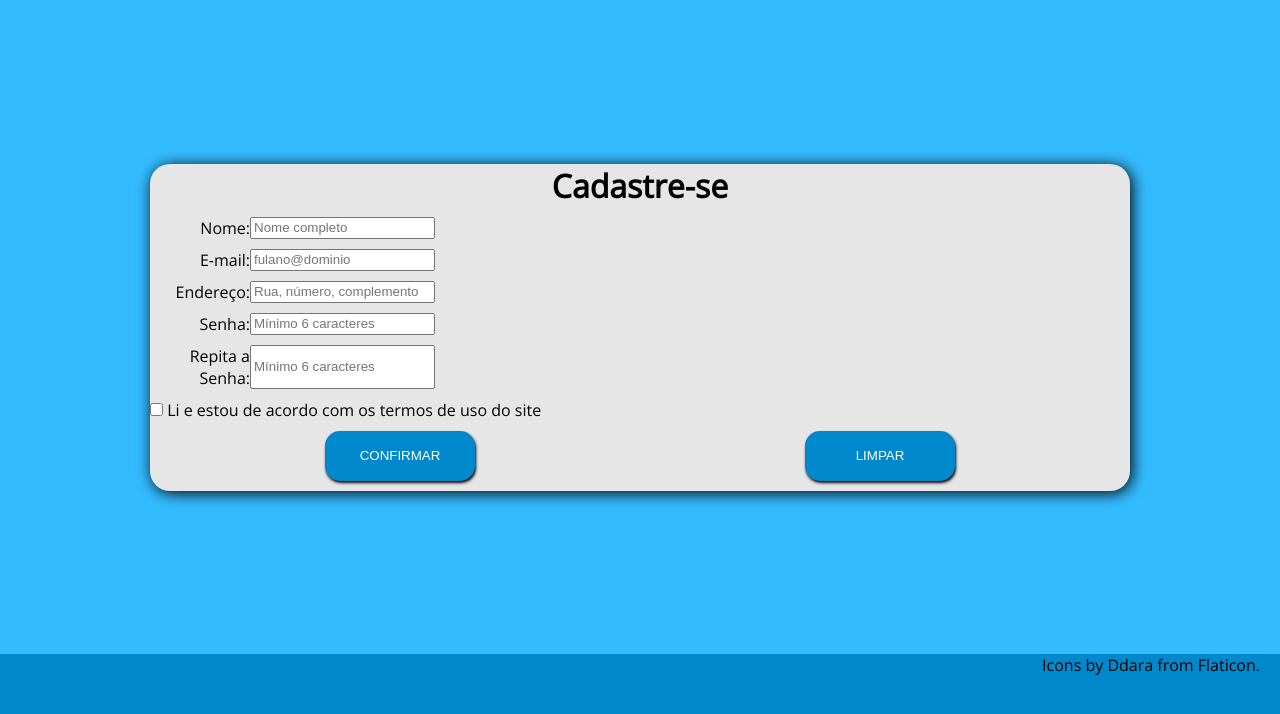
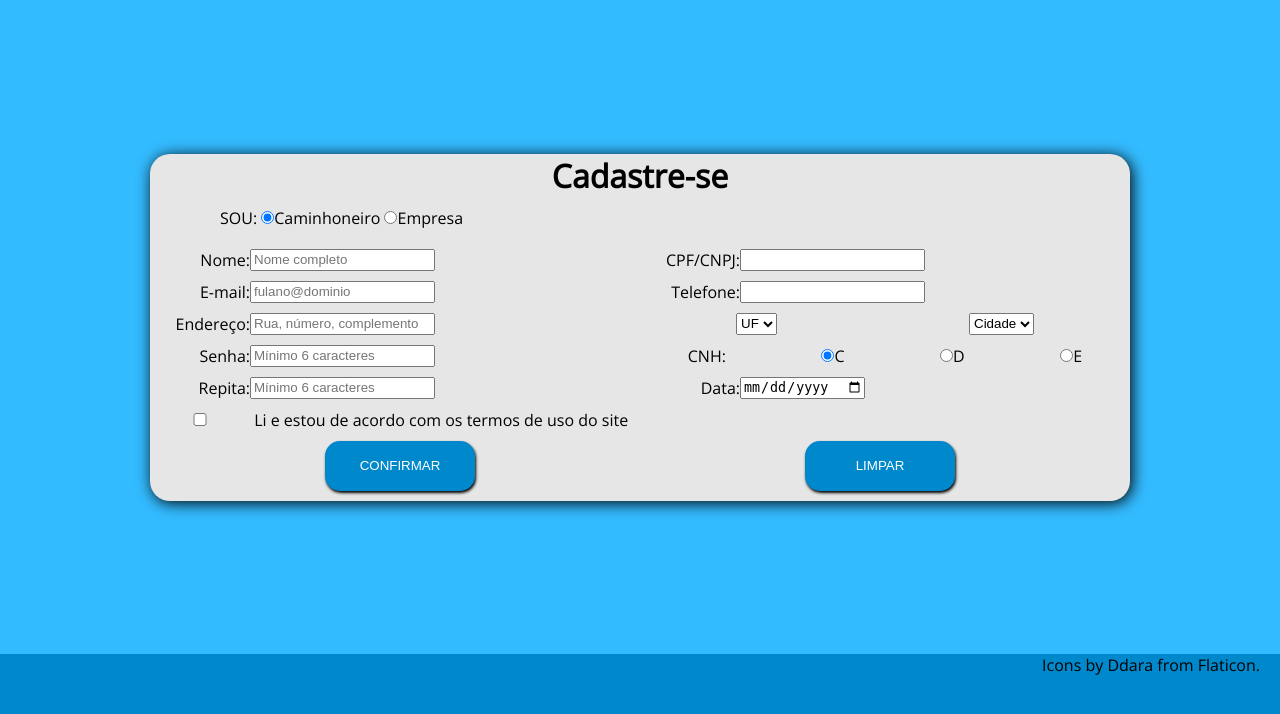
Before and after one commit to vitor-apolinario/WEBSITE-PHP, a PHP site: page /cadastro.php in a window 1280 px wide. Shown: the part 86-800 px from the top of the page. Run offline with PHP 8.4, Linux system fonts and the light colour scheme; data comes from the database, SQL or seed files in the repository; some web fonts are replaced.

Commit message:
ajustes cadastro e inicio do ajax do campo local

```diff
--- /dev/null
+++ b/ajax/buscaCidades.php
@@ -0,0 +1,5 @@
+<?php
+	include "../includes/conexao.php";
+	$sql="SELECT * FROM `cidade` WHERE estado='".$_GET['uf']."'";
+}
+?>
--- a/cadastro.php
+++ b/cadastro.php
@@ -30,46 +30,87 @@
 	<div class="container">
 		<h1 style="text-align: center;">Cadastre-se</h1>
 		<form action="cadastros/cad_usuario.php" method="post" id="form-cadastro">
+			<div class="tipo-usuario">
+				<label>SOU:</label>
+			    <label><input type="radio" name="fl_usuario" value="C" id="uC" checked>Caminhoneiro</label>
+			    <label><input type="radio" name="fl_usuario" value="E" id="uE">Empresa</label>
+			</div>
 		    <div class="form-item">
 		      <div>
 			      <label for="nome" class="label-alinhado">Nome:</label>
 			      <input type="text" id="nome" name="nome" maxlength="50" placeholder="Nome completo">
-		      	  <br><span class="msg-erro label-alinhado" id="msg-nome"></span>
+		      	  <br><span class="msg-erro" id="msg-nome"></span>
+		      </div>
+		      <div>
+			      <label for="cpfcnpj" class="label-alinhado">CPF/CNPJ:</label>
+			      <input type="text" id="cpfcnpj" name="cpfcnpj" maxlength="13">
+		      	  <br><span class="msg-erro" id="msg-cpfcnpj"></span>
 		      </div>
 		    </div>
 		    <div class="form-item">
 		      <div>
 			      <label for="email" class="label-alinhado">E-mail:</label>
 			      <input type="email" id="email" name="email" placeholder="fulano@dominio" maxlength="50">
-			      <br><span class="msg-erro label-alinhado" id="msg-email"></span>
+			      <br><span class="msg-erro" id="msg-email"></span>
+			  </div>
+			  <div>
+			      <label for="telefone" class="label-alinhado">Telefone:</label>
+			      <input type="text" id="telefone" name="telefone" placeholder="" maxlength="50">
+			      <br><span class="msg-erro" id="msg-telefone"></span>
 			  </div>
 		    </div>
 		    <div class="form-item">
 			   	<div>
 			      <label for="endereco" class="label-alinhado">Endereço:</label>
 			      <input type="text" id="endereco" name="endereco" placeholder="Rua, número, complemento" maxlength="50">
-			      <br><span class="msg-erro label-alinhado" id="msg-endereco"></span>
+			      <br><span class="msg-erro" id="msg-endereco"></span>
+			    </div>
+			    <div class="local">
+			    	<select onchange="carregaCidades()">
+			    		<option value="">UF</option>
+						<?php
+							include "includes/conexao.php";
+							$sql="select sigla from estado";
+							$resultado=mysqli_query($conexao, $sql);
+
+							while($uf=mysqli_fetch_array($resultado))
+								echo "<option value='".$uf['sigla']."'>".$uf['sigla']."</option>";
+						?>
+			    	</select>
+			    	<select>
+			    		<option value="">Cidade</option>
+			    	</select>
 			    </div>
 		    </div>
 		    <div class="form-item">
 		      <div>
 			      <label for="senha" class="label-alinhado">Senha:</label>
 			      <input type="password" id="senha" name="senha" placeholder="Mínimo 6 caracteres">
-			      <br><span class="msg-erro label-alinhado" id="msg-senha"></span>
+			      <br><span class="msg-erro" id="msg-senha"></span>
+		      </div>
+		      <div class="local">
+			      <label>CNH:</label>
+			      <label><input type="radio" name="categoria" value="C" id="catC" checked>C</label>
+			      <label><input type="radio" name="categoria" value="D" id="catD">D</label>
+			      <label><input type="radio" name="categoria" value="E" id="catE">E</label>
 		      </div>
 		    </div>
 		    <div class="form-item">
 		      <div>
-			      <label for="senha2" class="label-alinhado">Repita a Senha:</label>
+			      <label for="senha2" class="label-alinhado">Repita:</label>
 			      <input type="password" id="senha2" name="senha2" placeholder="Mínimo 6 caracteres">
-		      <br><span class="msg-erro label-alinhado" id="msg-senha2"></span>
+		      	  <br><span class="msg-erro" id="msg-senha2"></span>
+		      </div>
+		      <div>
+			      <label for="datanasc" class="label-alinhado">Data:</label>
+			      <input type="date" id="datanasc" name="datanasc">
+		      <br><span class="msg-erro" id="msg-datanasc"></span>
 		      </div>
 		    </div>
 		    <div class="form-item">
 		    	<div>
-			      <label class="label-alinhado"></label>
-			      <label><input type="checkbox" id="concordo" name="concordo"> Li e estou de acordo com os termos de uso do site</label>
-			      <br><span class="msg-erro label-alinhado" id="msg-concordo"></span>
+			      <label><input type="checkbox" class="label-alinhado" id="concordo" name="concordo"> Li e estou de acordo com os termos de uso do site</label>
+			      <br><span class="msg-erro" id="msg-concordo"></span>
 			    </div>
 		    </div>
 			<div class="form-buttons">
--- a/cadastros/cad_usuario.php
+++ b/cadastros/cad_usuario.php
@@ -4,7 +4,7 @@
 	print_r($_POST);
 	echo "</pre>";
 
-	$sql="INSERT INTO `usuario`(`email`, `senha`, `fl_tipo`) VALUES ('".$_POST['email']."','".$_POST['senha']."','C')";
-	mysqli_query($conexao, $sql);
-	header("Location: ../index.php");
+	// $sql="INSERT INTO `usuario`(`email`, `senha`, `fl_tipo`) VALUES ('".$_POST['email']."','".$_POST['senha']."','C')";
+	// mysqli_query($conexao, $sql);
+	// header("Location: ../index.php");
 ?>
--- a/css/cadastro_frete.css
+++ b/css/cadastro_frete.css
@@ -111,6 +111,8 @@ header h1{
 .msg-erro{
 	color: red;
 	font-size: 0.8em;
+	width: 100%;
+	padding-left: 100px;
 }
 
 @media only screen and (max-width: 430px) {
@@ -169,7 +171,7 @@ header h1{
 	.form-item div{
 		width: 80%;
 		display: flex;
-		flex-flow: row wrap;
+		flex-flow: column wrap;
 		justify-content: space-between;
 		margin: 5px;
 	}
@@ -189,3 +191,12 @@ header h1{
 		width: 100%;
 	}
 }
+
+.local{
+	display: flex;
+	justify-content: space-around;
+}
+
+.tipo-usuario{
+	padding: 10px 0 10px 70px;
+}
--- a/javascript/cadastro.js
+++ b/javascript/cadastro.js
@@ -79,3 +79,7 @@ function validaCadastro(){
 	if(contErro > 0)
 		return false;
 }
+
+function carregaCidades(){
+	alert('Falta implementar o ajaaaaaaax');
+}
--- a/logar.php
+++ b/logar.php
@@ -21,5 +21,5 @@
 		$_SESSION['usuario'] = $resultset;
 		header("Location: index.php");
 	}else
-		header("Location: login.php?erro=1");
+		header("Location: login.php?erro=1&email=$email00");
 ?>
```
Also changed, not shown: login.php (+4 -3 lines), css/cadastro.css (line endings or trailing spaces).
